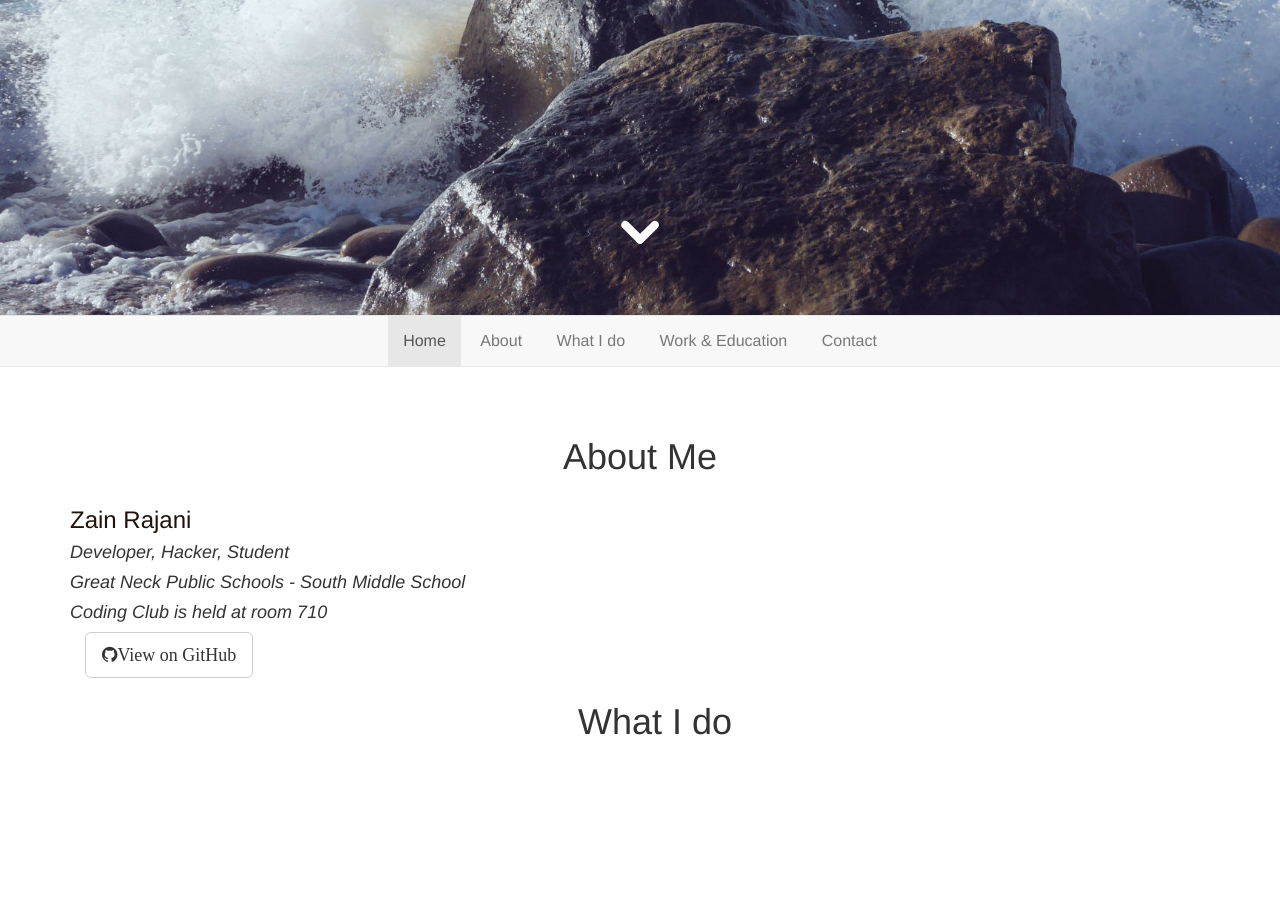
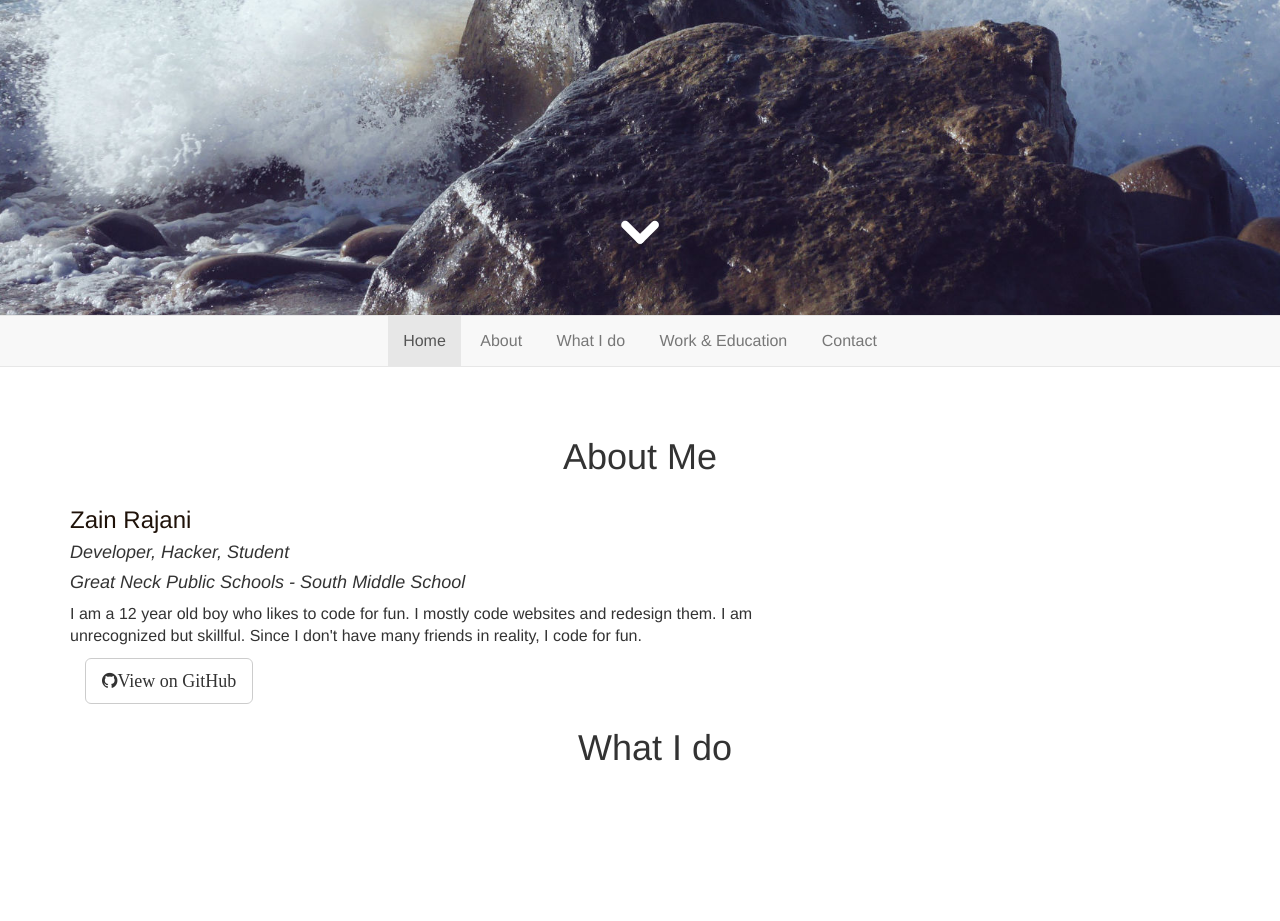
Before and after one commit to zainrajani/zainrajani.github.io, a plain HTML site: page index.html in a window 1280 px wide. Shown: the part 433-1354 px from the top of the page. Drawn offline with nearby package versions, Linux system fonts and the light colour scheme.

Commit message:
Update index.html

```diff
--- a/index.html
+++ b/index.html
@@ -102,7 +102,7 @@
                         <h3>Zain Rajani</h3>
                         <h4><em>Developer, Hacker, Student</em></h4>
                         <h4><em>Great Neck Public Schools - South Middle School</em></h4>
-                        <h4><em>Coding Club is held at room 710</em></h4>
+                        <p>I am a 12 year old boy who likes to code for fun. I mostly code websites and redesign them. I am unrecognized but skillful. Since I don't have many friends in reality, I code for fun. </p>
 
                         <div class="col-sm-12">
                             <a href="https://www.github.com/zainrajani/" target="_blank"
```
